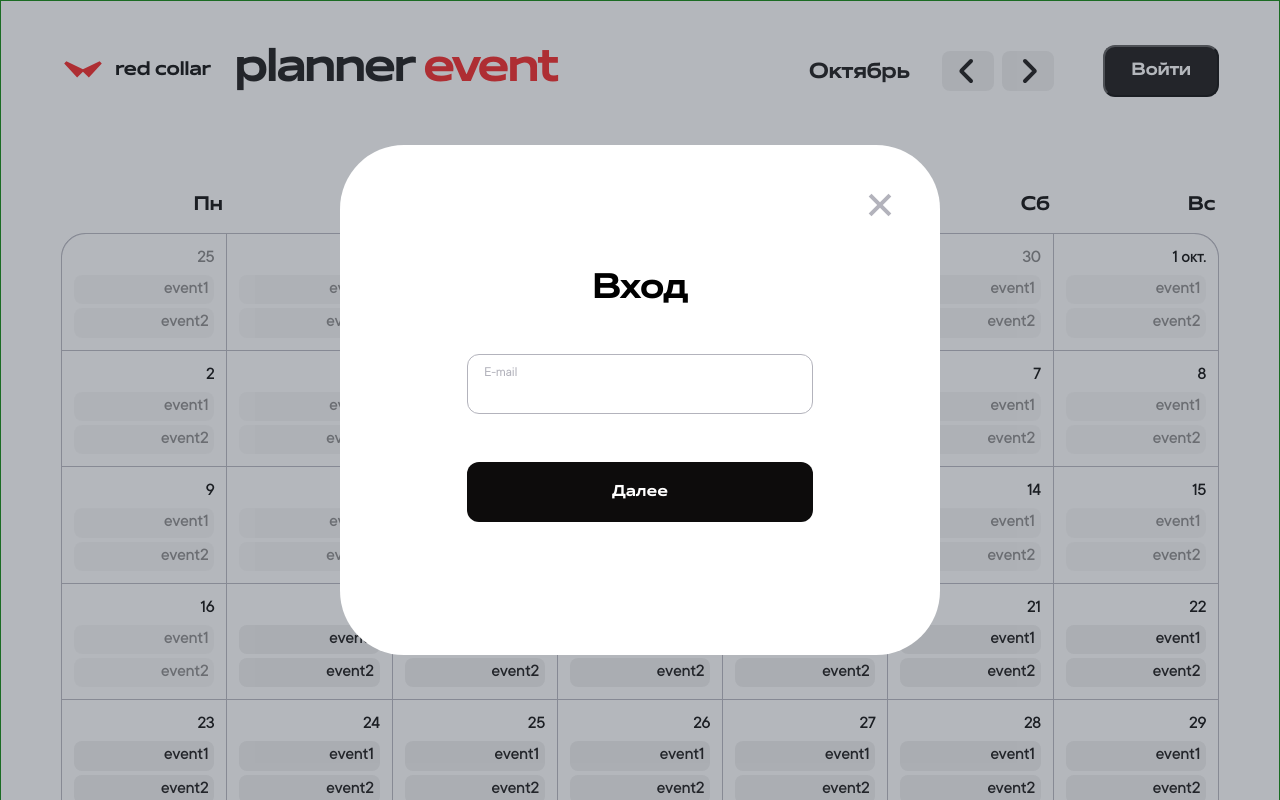
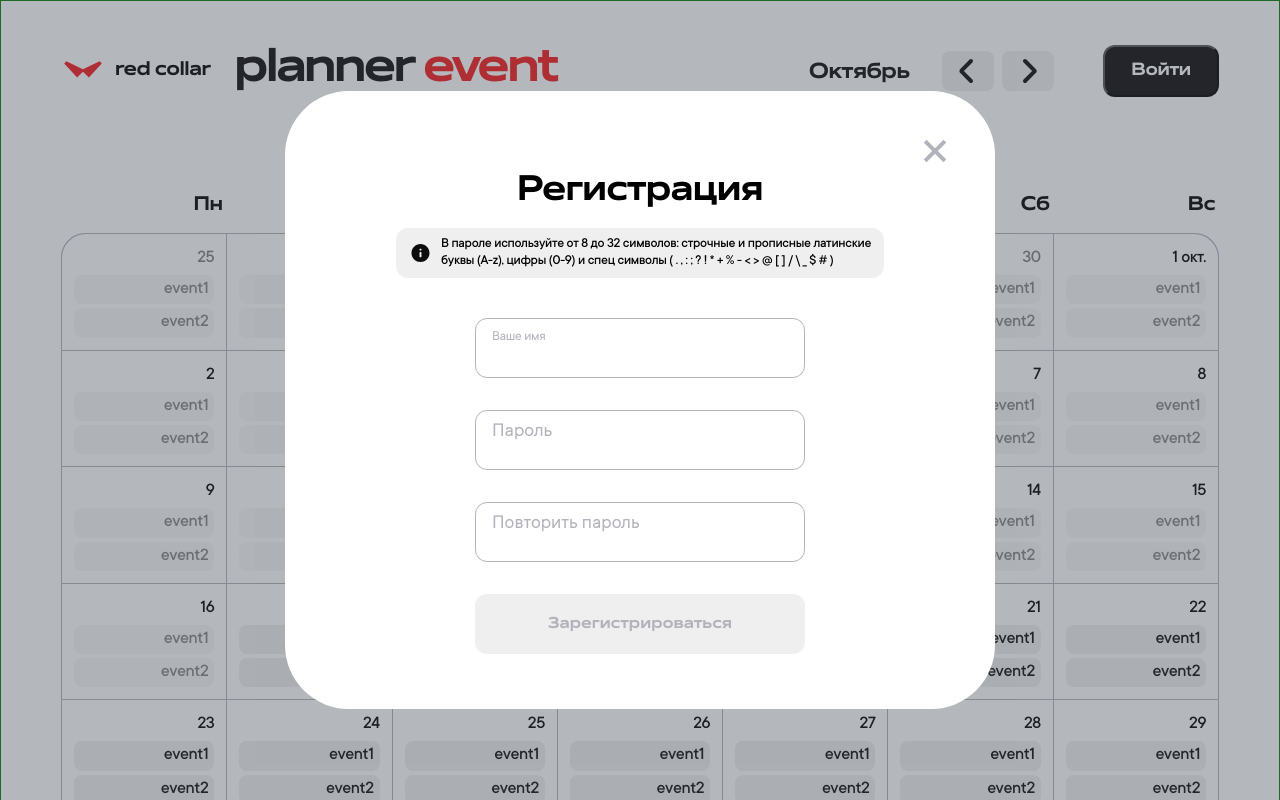
Before and after one commit to Iuliia-Bogdanova/calendar-planner, a React (Vite) app: page / in a window 1280 px wide. Both pictures are taken after a click on the button "Войти". Shown: the top 800 px of the page. Built offline with nearby package versions, Linux system fonts and the light colour scheme.

Commit message:
RegistrationModal doing

```diff
--- a/db.json
+++ b/db.json
@@ -2,27 +2,31 @@
     "events": [
         {
             "id": 1,
-            "title": "Фестиваль \"Будущее\"", "description": "Это независимый музыкальный фестиваль талантливых артистов, которые уже собирают крупнейшие залы поклонников по всей России или только начинают свой творческий путь. Главное, что объединяет участников фестиваля — эмоции, которые они передают слушателям, погружая их в особенную атмосферу своего выступления.",
+            "title": "Фестиваль \"Будущее\"",
             "date": 1698501600
         },
         {
             "id": 2,
             "title": "Велофестиваль La Strada",
-            "description": "Это яркие велособытия для тех, кто любит исследовать город и открывать новые маршруты. Присоединяйся к яркой велопрогулке или стань участником динамичной велогонки. Это твой шанс заявить о себе и получить новую заветную медаль финишера.",
             "date": 1695996000
         },
         {
             "id": 3,
             "title": "Лыжефестиваль La Wintrada",
-            "description": "Это яркие лыжесобытия для тех, кто любит исследовать город и открывать новые маршруты. Присоединяйся к яркой лыжепрогулке или стань участником динамичной лыжегонки. Это твой шанс заявить о себе и получить новую заветную медаль финишера.",
             "date": 1701612000
         }
     ],
     "registration": [
-    {
-        "username": "John Doe",
-        "email": "johndoe@mail.com",
-        "password": "Password123456"
-    }
+        {
+            "username": "John Doe",
+            "email": "johndoe@mail.com",
+            "password": "Password123456"
+        }
+    ],
+    "authentication": [
+        {
+            "identifier": "johndoe@mail.com",
+            "password": "Password123456"
+        }
     ]
 }
--- a/package.json
+++ b/package.json
@@ -3,16 +3,15 @@
   "private": true,
   "version": "0.0.0",
   "type": "module",
-
   "scripts": {
     "dev": "vite",
     "build": "vite build",
     "lint": "eslint . --ext js,jsx --report-unused-disable-directives --max-warnings 0",
     "preview": "vite preview",
-    "start": "json-server --watch db.json"
+    "start": "json-server --watch db.json --port 3004"
   },
   "dependencies": {
-    "json-server": "^0.17.4",
+    "axios": "^1.5.1",
     "moment": "^2.29.4",
     "react": "^18.2.0",
     "react-dom": "^18.2.0",
@@ -28,6 +27,7 @@
     "eslint-plugin-react": "^7.32.2",
     "eslint-plugin-react-hooks": "^4.6.0",
     "eslint-plugin-react-refresh": "^0.4.3",
+    "json-server": "^0.17.4",
     "vite": "^4.4.5"
   }
 }
--- /dev/null
+++ b/src/components/Modals/AutorizationModal/styles.module.scss
@@ -0,0 +1,67 @@
+@import '../../../styles/vars.scss';
+@import '../../../styles/base.scss';
+
+.modalWrapper {
+    width: 600px;
+    height: 510px;
+    flex-shrink: 0;
+    padding: 40px;
+}
+
+.form {
+    display: flex;
+    flex-direction: column;
+    justify-content: center;
+    align-items: center;
+    margin-left: 87px;
+    margin-right: 87px;
+    margin-bottom: 93px;
+    gap: 48px;
+}
+
+.mailForm {
+    display: flex;
+    justify-content: space-between;
+    height: 60px;
+    padding: 10px 16px 9px 16px;
+    align-self: stretch;
+    border-radius: 12px;
+    border: 1px solid $grey-color;
+    outline: none;
+    cursor: pointer;
+    font-family: $secondary-font;
+}
+
+.labelInput {
+    display: flex;
+    flex-direction: column;
+}
+
+.label {
+    font-size: 14px;
+    letter-spacing: -0.28px;
+    color: $grey-color;
+}
+
+.inputMail {
+    outline: none;
+    border: none;
+    font-size: 18px;
+    line-height: 1.2;
+    letter-spacing: -0.36px;
+    color: $main-text-color;
+}
+
+.inputMail:focus {
+    caret-color: $system-color;
+}
+
+.modalCloseBtnSmall {
+    width: 32px;
+    height: 32px;
+}
+
+.button {
+    width: 100%;
+    align-self: center;
+}
--- a/src/components/Modals/EventInactiveUserModal/EventInactiveUserModal.jsx
+++ b/src/components/Modals/EventInactiveUserModal/EventInactiveUserModal.jsx
@@ -9,7 +9,6 @@ import leftArrow from "/icons/left-arrow.svg";
 import rightArrow from "/icons/right-arrow.svg";
 
 function EventInactiveUserModal({ isOpen, onRequestClose }) {
-    console.log("EventInactiveUserModal function called");
     return (
         <Modal
             isOpen={isOpen}
--- a/src/components/Modals/RegistrationModal/RegistrationModal.jsx
+++ b/src/components/Modals/RegistrationModal/RegistrationModal.jsx
@@ -1,38 +1,29 @@
-import React, { useState} from "react";
+import React, { useState } from 'react';
 import Modal from "react-modal";
 
 import st from "./styles.module.scss";
 import close from "/icons/close.svg";
+import info from '/icons/info.svg';
 
 function RegistrationModal({ isOpen, onRequestClose }) {
-    const [email, setEmail] = useState("");
-    const [showClear, setShowClear] = useState(false);
+    const [username, setUsername] = useState("");
+    const [password, setPassword] = useState("");
+    const [passwordConfirm, setPasswordConfirm] = useState("");
 
-    const handleEmailChange = (event) => {
-        setEmail(event.target.value);
-        if (event.target.value !== "") {
-            setShowClear(true);
-        } else {
-            setShowClear(false);
-        }
-    };
-
-    const handleClear = () => {
-        setEmail("");
-        setShowClear(false);
-    };
-
-    const handleSubmit = (event) => {
-        event.preventDefault();
-        console.log("Email: ", email);
-        // Здесь вы можете добавить код для обработки электронной почты
+    const handleRegister = () => {
+        const user = {
+            username: username,
+            password: password,
+        };
+        localStorage.setItem("user", JSON.stringify(user));
+        onRequestClose();
     };
 
     return (
         <Modal
             isOpen={isOpen}
             onRequestClose={onRequestClose}
-            contentLabel="User Registration Modal"
+            contentLabel="Registration Modal"
             ariaHideApp={false}
             closeTimeoutMS={800}
             overlayClassName={st.overlayWrapper}
@@ -41,33 +32,56 @@ function RegistrationModal({ isOpen, onRequestClose }) {
             <button className={st.modalCloseBtn} onClick={onRequestClose}>
                 <img src={close} />
             </button>
-            <h3 className={st.h3}>Вход</h3>
-            <form className={st.form} onSubmit={handleSubmit}>
-                <div className={st.mailForm}>
+            <h3 className={st.h3}>Регистрация</h3>
+            <div className={st.info}>
+                <img src={info} />
+                <p>
+                    В пароле используйте от 8 до 32 символов: строчные
+                    и&nbsp;прописные латинские буквы (A-z), цифры (0-9)
+                    и&nbsp;спец&nbsp;символы ( . , : ; ? ! * + % - &lt; &gt; @ [
+                    ] {} / \ _ {} $ # )
+                </p>
+            </div>
+
+            <form>
+                <div className={st.registrationForm}>
                     <div className={st.labelInput}>
-                        <label className={st.label}>E-mail</label>
+                        <label className={st.labelUser}>Ваше имя</label>
                         <input
-                            className={st.inputMail}
-                            type="email"
-                            value={email}
-                            onChange={handleEmailChange}
-                            placeholder=""
+                            className={st.inputUser}
+                            type="text"
+                            value={username}
+                            onChange={(e) => setUsername(e.target.value)}
                         />
                     </div>
-                    {showClear && (
-                        <button
-                            className={
-                                st.modalCloseBtn + " " + st.modalCloseBtnSmall
-                            }
-                            onClick={handleClear}
-                        >
-                            <img src={close} />
-                        </button>
-                    )}
+                    <div className={st.labelInput}>
+                        <label className={st.labelPassword}>Пароль</label>
+                        <input
+                            className={st.inputPassword}
+                            type="password"
+                            value={password}
+                            onChange={(e) => setPassword(e.target.value)}
+                        />
+                    </div>
+                    <div className={st.labelInput}>
+                        <label className={st.labelPasswordConfirm}>
+                            Повторить пароль
+                        </label>
+                        <input
+                            className={st.inputPasswordConfirm}
+                            type="password"
+                            value={passwordConfirm}
+                            onChange={(e) => setPasswordConfirm(e.target.value)}
+                        />
+                    </div>
+                    <button
+                        className={st.button}
+                        type="button"
+                        onClick={handleRegister}
+                    >
+                        Зарегистрироваться
+                    </button>
                 </div>
-                <button className={st.button} type="submit">
-                    Далее
-                </button>
             </form>
         </Modal>
     );
--- a/src/components/Modals/RegistrationModal/styles.module.scss
+++ b/src/components/Modals/RegistrationModal/styles.module.scss
@@ -2,26 +2,48 @@
 @import '../../../styles/base.scss';
 
 .modalWrapper {
-    width: 600px;
-    height: 510px;
+    width: 710px;
+    height: 618px;
     flex-shrink: 0;
-    padding: 40px;
+    justify-content: flex-start;
+    padding: 80px 95px 64px;
 }
 
-.form {
+.modalCloseBtn {
+    margin-right: -55px;
+    margin-top: -40px;
+}
+
+.info {
+    display: flex;
+    justify-content: space-between;
+    align-items: center;
+    margin: 16px;
+    padding: 8px 12px;
+    gap: 8px;
+    border-radius: 12px;
+    background-color: $element-color;
+    font-family: $primary-font;
+    font-size: 14px;
+    line-height: 1.2;
+    letter-spacing: -0.28px;
+}
+
+.registrationForm {
     display: flex;
     flex-direction: column;
-    justify-content: center;
+    justify-content: space-between;
     align-items: center;
-    margin-left: 87px;
-    margin-right: 87px;
-    margin-bottom: 93px;
-    gap: 48px;
+    text-align: center;
+    padding: 24px 95px 0;
+    gap: 32px;
 }
 
-.mailForm {
+.labelInput {
     display: flex;
+    flex-direction: column;
     justify-content: space-between;
+    text-align: left;
     height: 60px;
     padding: 10px 16px 9px 16px;
     align-self: stretch;
@@ -30,38 +52,40 @@
     outline: none;
     cursor: pointer;
     font-family: $secondary-font;
-}
-
-.labelInput {
-    display: flex;
-    flex-direction: column;
-}
-
-.label {
-    font-size: 14px;
-    letter-spacing: -0.28px;
     color: $grey-color;
 }
 
-.inputMail {
+.labelUser {
+    font-size: 14px;
+    letter-spacing: -0.28px;
+}
+
+.labelPassword,
+.labelPasswordConfirm {
+    font-size: 20px;
+}
+
+.inputUser,
+.inputPassword,
+.inputPasswordConfirm {
     outline: none;
     border: none;
-    font-size: 18px;
-    line-height: 1.2;
-    letter-spacing: -0.36px;
-    color: $main-text-color;
 }
 
-.inputMail:focus {
+.inputUser:focus {
     caret-color: $system-color;
+    width: 1px;
+    height: 16px;
 }
 
-.modalCloseBtnSmall {
-    width: 32px;
-    height: 32px;
+.inputPassword,
+.inputPasswordConfirm {
+    outline: none;
+    border: none;
 }
 
 .button {
-    width: 100%;
-    align-self: center;
+    align-self: stretch;
+    background-color: $element-color;
+    color: $grey-color;
 }
```
Also changed, not shown: src/App.jsx (+0 -20 lines), src/components/Header/InactiveUser/InactiveUser.jsx (+8 -4 lines), src/components/Modals/AutorizationModal/AutorizationModal.jsx (added, +123 -0 lines), 2 other files (tests, documents, lock files or other folders).
